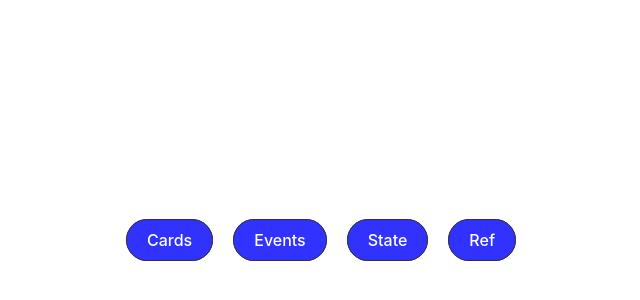
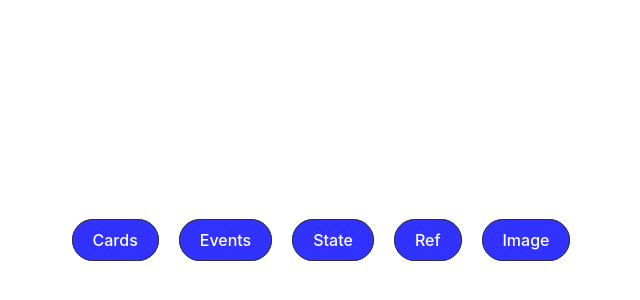
Before and after one commit to AbubakrAliFOX/Meta-React-Basic-Demo, a React (Vite) app: page / in a window 1280 px wide. Before the commit this address had no page. Shown: the part 160-460 px from the top of the page, without its empty margins (319-959 px from the left). Built offline with nearby package versions, Linux system fonts and the light colour scheme.

Commit message:
Import image assets

```diff
--- a/src/App.jsx
+++ b/src/App.jsx
@@ -9,6 +9,7 @@ import State1 from "./components/useState";
 import TextInputWithFocusButton from "./components/useRef";
 // import Fruits from "./components/LiftigState/Fruits";
 // import FruitsCounter from "./components/LiftigState/FruitsCounter";
+import logo from './assets/logo.png'
 
 function App() {
   return (
@@ -32,6 +33,9 @@ function App() {
         <Link to="/ref" className="nav-item">
           Ref
         </Link>
+        <Link to="/image" className="nav-item">
+          Image
+        </Link>
       </nav>
 
       <Routes>
@@ -44,6 +48,7 @@ function App() {
         <Route path="/events" element={<Events />} />
         <Route path="/state1" element={<State1 />} />
         <Route path="/ref" element={<TextInputWithFocusButton />} />
+        <Route path="/image" element={<img width={500} src={logo} />} />
       </Routes>
     </>
   );
```
Also changed, not shown: src/assets/logo.png (added).
